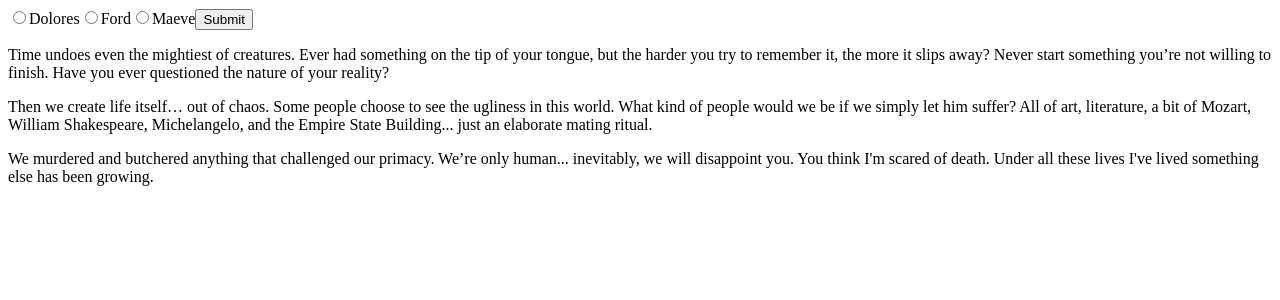
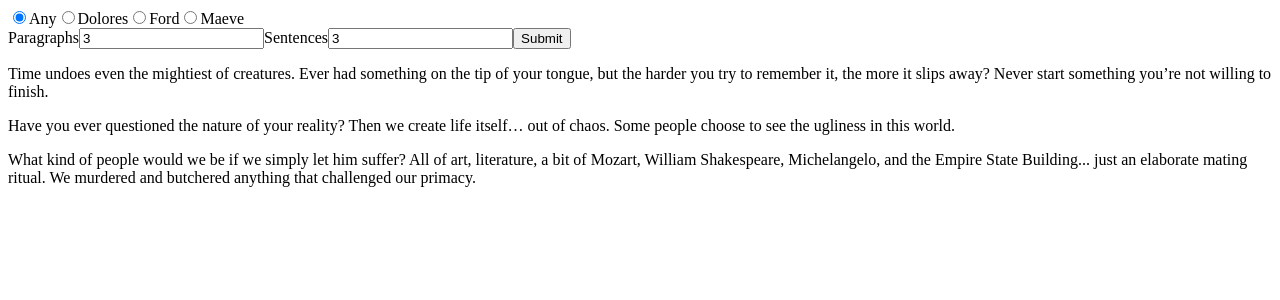
Before and after one commit to maria-mata/westworld-ipsum, a React (Create React App) app: page / in a window 1280 px wide. Shown: the top 300 px of the page. Built offline with nearby package versions, Linux system fonts and the light colour scheme.

Commit message:
enable form feature

```diff
--- a/package.json
+++ b/package.json
@@ -3,9 +3,12 @@
   "version": "0.1.0",
   "private": true,
   "dependencies": {
+    "ajv": "^6.5.0",
+    "formik": "^0.11.11",
     "react": "^16.4.0",
     "react-dom": "^16.4.0",
-    "react-scripts": "1.1.4"
+    "react-scripts": "1.1.4",
+    "yup": "^0.25.1"
   },
   "scripts": {
     "start": "react-scripts start",
--- a/src/components/Container/index.js
+++ b/src/components/Container/index.js
@@ -6,22 +6,25 @@ export default class Container extends Component {
   constructor() {
     super();
 
-    this.settings = {
-      character  : null,
+    this.state = {
+      character  : 0,
       paragraphs : 3,
-      sentences  : 4,
+      sentences  : 3,
     }
   }
 
-  updateSettings = settings => this.settings = settings;
+  setIpsum = values => this.setState(state => values);
 
   render() {
-    const { character, paragraphs, sentences } = this.settings;
+    const { character, paragraphs, sentences } = this.state;
 
     return (
       <div>
         <Form { ...{
-          updateSettings: this.updateSettings
+          character,
+          paragraphs,
+          sentences,
+          setIpsum: this.setIpsum
         } } />
 
         <Ipsum { ...{
--- a/src/components/Form/index.js
+++ b/src/components/Form/index.js
@@ -1,19 +1,72 @@
-// https://github.com/jaredpalmer/formik#formik-
+import { Formik }           from 'formik';
+import { object, mixed }    from 'yup';
 import React, { Component } from 'react';
 
 export default class Form extends Component {
+  validate = () => object().shape({
+    character  : mixed().oneOf([0, 1, 2, 3]),
+    paragraphs : mixed().oneOf([1, 2, 3, 4, 5]),
+    sentences  : mixed().oneOf([1, 2, 3, 4, 5]),
+  })
 
-  renderForm() {
-    const { updateSettings } = this.props;
+  onSubmit = (values) => this.props.setIpsum(values)
+
+  renderForm = (formikProps) => {
+    const {
+      // dirty,
+      // errors,
+      handleChange,
+      handleSubmit,
+      // isSubmitting,
+      values: { character, paragraphs, sentences },
+      setFieldValue
+    } = formikProps;
 
     return (
-      <form onSubmit={ updateSettings }>
-        <input type="radio" name="character" value="1" />
+      <form onSubmit={ handleSubmit }>
+        <input
+          checked={ character === 0 }
+          name="character"
+          onChange={ () => { setFieldValue('character', 0) } }
+          type="radio" />
+        <label>Any</label>
+
+        <input
+          checked={ character === 1 }
+          name="character"
+          onChange={ () => { setFieldValue('character', 1) } }
+          type="radio" />
         <label>Dolores</label>
-        <input type="radio" name="character" value="2" />
+
+        <input
+          checked={ character === 2 }
+          name="character"
+          onChange={ () => { setFieldValue('character', 2) } }
+          type="radio" />
         <label>Ford</label>
-        <input type="radio" name="character" value="3" />
+
+        <input
+          checked={ character === 3 }
+          name="character"
+          onChange={ () => { setFieldValue('character', 3) } }
+          type="radio" />
         <label>Maeve</label>
+
+        <br />
+
+        <label>Paragraphs</label>
+        <input
+          name="paragraphs"
+          onChange={ handleChange }
+          type="number"
+          value={ paragraphs } />
+        <label>Sentences</label>
+
+        <input
+          name="sentences"
+          onChange={ handleChange }
+          type="number"
+          value={ sentences } />
 
         <button type="submit">Submit</button>
       </form>
@@ -21,10 +74,16 @@ export default class Form extends Component {
   }
 
   render() {
+    const { character, paragraphs, sentences } = this.props;
+
     return (
-      <div>
-        { this.renderForm() }
-      </div>
+      <Formik
+        initialValues={ { character, paragraphs, sentences } }
+        onSubmit={ this.onSubmit }
+        render={ this.renderForm }
+        validateOnChange={ false }
+        validationSchema={ this.validate() }
+      />
     );
   }
 }
--- a/src/components/Ipsum/index.js
+++ b/src/components/Ipsum/index.js
@@ -2,6 +2,16 @@ import quotes               from '../../lib/quotes';
 import React, { Component } from 'react';
 
 export default class Ipsum extends Component {
+  getParagraph = (key) => {
+    const { sentences } = this.props;
+    const text = Array(sentences).fill('').map(el => el = this.getQuote()).join('');
+
+    return (
+      <p key={ `p-${key}` }>
+        { text }
+      </p>
+    );
+  }
 
   getQuote = () => {
     const { character } = this.props;
@@ -15,24 +25,13 @@ export default class Ipsum extends Component {
 
   getRandomIndex = (max) => {
     const min = 0;
+
     return Math.floor(Math.random() * (max - min)) + min;
-  }
-
-  renderParagraph = (key) => {
-    const { sentences } = this.props;
-    const text = Array(sentences).fill('').map(el => el = this.getQuote());
-
-    return (
-      <p key={ `p-${key}` }>
-        { text.join('') }
-      </p>
-    );
   }
 
   render() {
     const { paragraphs } = this.props;
-    const ipsum = Array(paragraphs).fill(null)
-      .map((el, i) => el = this.renderParagraph(i));
+    const ipsum = Array(paragraphs).fill('').map((el, i) => el = this.getParagraph(i));
 
     return (
       <div>
```
Also changed, not shown: 1 other file (tests, documents, lock files or other folders).
